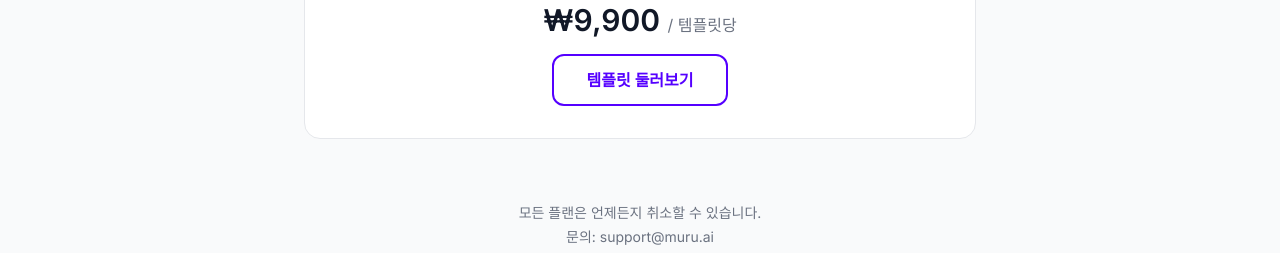
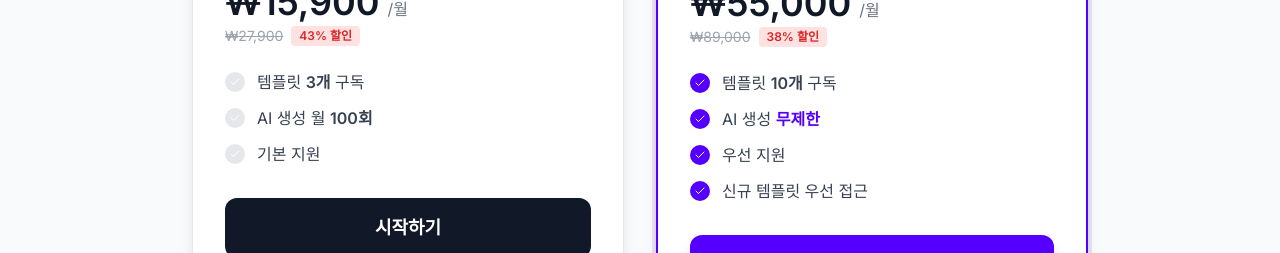
Before and after one commit to kimahnho/-2, a React (Vite) app: page /pricing in a window 1280 px wide. Shown: the part 431-684 px from the top of the page. Built offline with nearby package versions, Linux system fonts and the light colour scheme; no server answers; the database is empty; a web font is replaced by a local one.

Commit message:
fix: add fallback plans for pricing page

```diff
--- a/components/pricing/PricingPage.tsx
+++ b/components/pricing/PricingPage.tsx
@@ -19,11 +19,33 @@ export const PricingPage: React.FC<Props> = ({ user }) => {
     const [currentSubscription, setCurrentSubscription] = useState<UserSubscription | null>(null);
     const [loading, setLoading] = useState(true);
 
+    // Default plans for fallback
+    const defaultPlans: SubscriptionPlan[] = [
+        {
+            id: 'basic',
+            name: '기본',
+            originalPrice: 27900,
+            price: 15900,
+            templateLimit: 3,
+            aiLimit: 100,
+            features: ['템플릿 3개 구독', 'AI 생성 월 100회', '기본 지원']
+        },
+        {
+            id: 'pro',
+            name: '프로',
+            originalPrice: 89000,
+            price: 55000,
+            templateLimit: 10,
+            aiLimit: null,
+            features: ['템플릿 10개 구독', 'AI 생성 무제한', '우선 지원', '신규 템플릿 우선 접근']
+        }
+    ];
+
     useEffect(() => {
         const loadData = async () => {
             try {
                 const plansData = await subscriptionService.getPlans();
-                setPlans(plansData);
+                setPlans(plansData.length > 0 ? plansData : defaultPlans);
 
                 if (user) {
                     const subscription = await subscriptionService.getUserSubscription(user.id);
@@ -31,6 +53,7 @@ export const PricingPage: React.FC<Props> = ({ user }) => {
                 }
             } catch (error) {
                 console.error('Failed to load plans:', error);
+                setPlans(defaultPlans); // Use default plans on error
             } finally {
                 setLoading(false);
             }
@@ -178,10 +201,10 @@ export const PricingPage: React.FC<Props> = ({ user }) => {
                                     onClick={() => handleSelectPlan(plan.id)}
                                     disabled={isCurrentPlan}
                                     className={`w-full py-4 rounded-xl font-bold text-lg transition-all ${isCurrentPlan
-                                            ? 'bg-gray-100 text-gray-400 cursor-not-allowed'
-                                            : isPro
-                                                ? 'bg-[#5500FF] text-white hover:bg-[#4400CC] shadow-lg shadow-[#5500FF]/30'
-                                                : 'bg-gray-900 text-white hover:bg-gray-800'
+                                        ? 'bg-gray-100 text-gray-400 cursor-not-allowed'
+                                        : isPro
+                                            ? 'bg-[#5500FF] text-white hover:bg-[#4400CC] shadow-lg shadow-[#5500FF]/30'
+                                            : 'bg-gray-900 text-white hover:bg-gray-800'
                                         }`}
                                 >
                                     {isCurrentPlan ? '현재 플랜' : '시작하기'}
```
